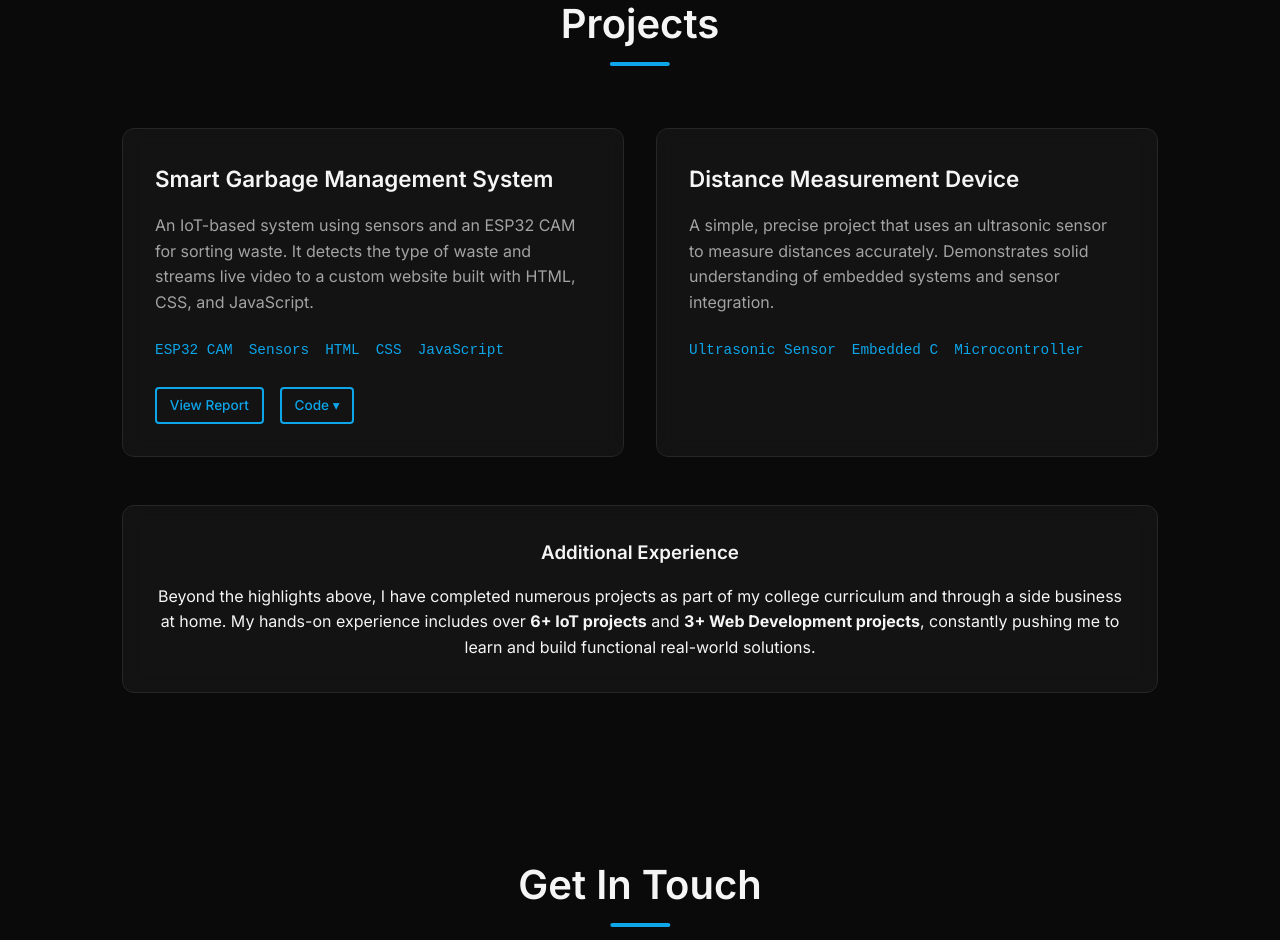
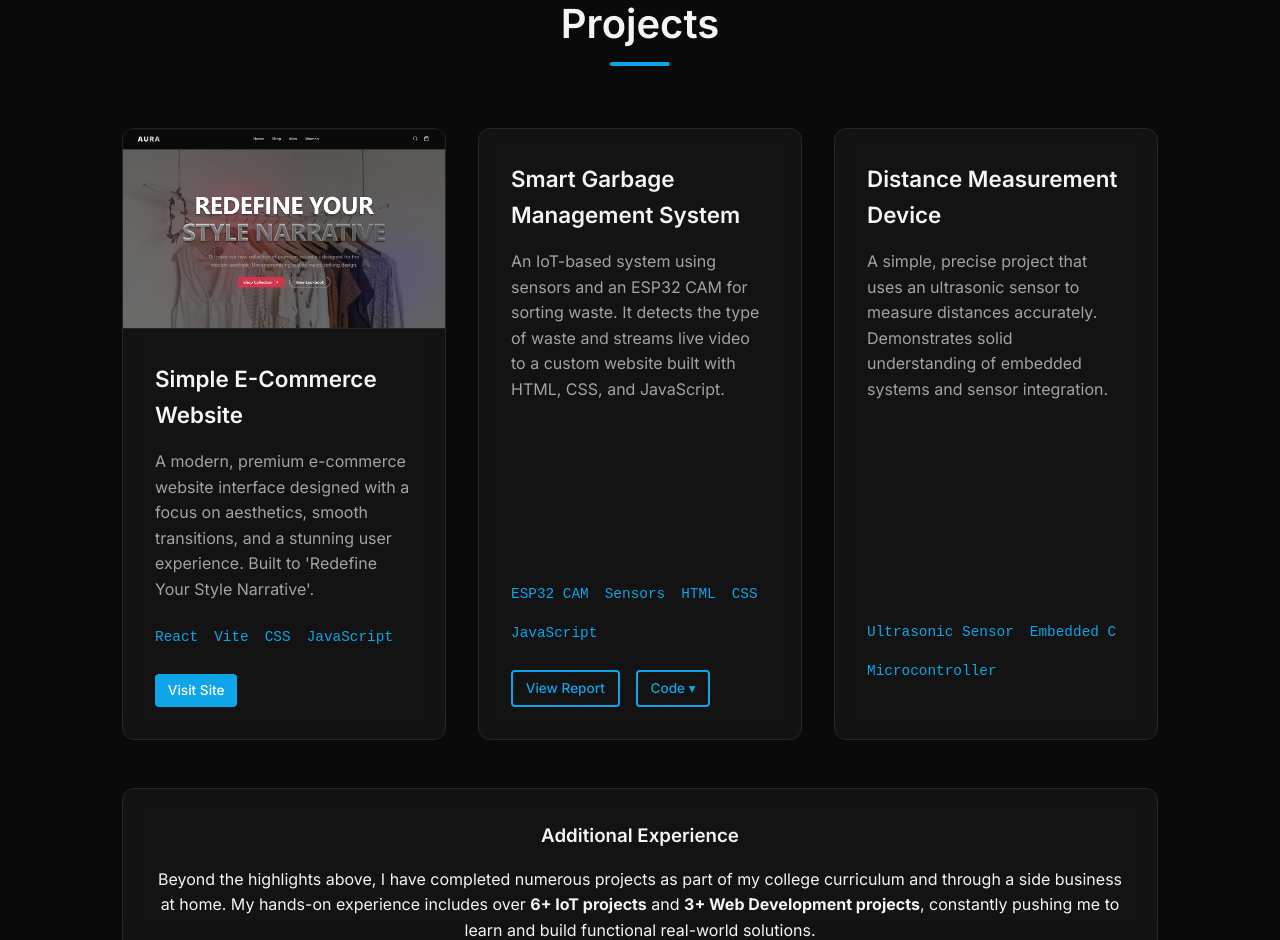
Before and after one commit to abhishekrsen/Abhishek-R-Sen-Portfolio, a React (Vite) app in the folder client/: page / in a window 1280 px wide. Shown: the part 2680-3620 px from the top of the page. Built offline with nearby package versions, Linux system fonts and the light colour scheme.

Commit message:
feat: add simple ecommerce project and live link

```diff
--- a/client/src/components/Projects.css
+++ b/client/src/components/Projects.css
@@ -10,6 +10,33 @@
   flex-direction: column;
   justify-content: space-between;
   height: 100%;
+  padding: 0 !important; /* Removing padding to allow image to stretch */
+  overflow: hidden; /* Ensure image respects border radius */
+}
+
+.project-image-container {
+  width: 100%;
+  height: 200px;
+  overflow: hidden;
+  border-bottom: 1px solid var(--border-color);
+}
+
+.project-image {
+  width: 100%;
+  height: 100%;
+  object-fit: cover;
+  transition: transform var(--transition-med);
+}
+
+.project-card:hover .project-image {
+  transform: scale(1.05);
+}
+
+.project-content {
+  padding: 2rem;
+  display: flex;
+  flex-direction: column;
+  flex-grow: 1;
 }
 
 .project-title {
--- a/client/src/components/Projects.jsx
+++ b/client/src/components/Projects.jsx
@@ -3,6 +3,13 @@ import './Projects.css';
 
 const Projects = () => {
   const projectList = [
+    {
+      title: "Simple E-Commerce Website",
+      description: "A modern, premium e-commerce website interface designed with a focus on aesthetics, smooth transitions, and a stunning user experience. Built to 'Redefine Your Style Narrative'.",
+      techStack: ["React", "Vite", "CSS", "JavaScript"],
+      image: "/ecommerce.png",
+      liveLink: "https://simple-e-comerse.vercel.app/"
+    },
     {
       title: "Smart Garbage Management System",
       description: "An IoT-based system using sensors and an ESP32 CAM for sorting waste. It detects the type of waste and streams live video to a custom website built with HTML, CSS, and JavaScript.",
@@ -27,6 +34,11 @@ const Projects = () => {
         <div className="projects-grid">
           {projectList.map((project, index) => (
             <div key={index} className={`project-card glass-card delay-${(index + 1) * 100} animate-fade-in-up`}>
+              {project.image && (
+                <div className="project-image-container">
+                  <img src={project.image} alt={project.title} className="project-image" />
+                </div>
+              )}
               <div className="project-content">
                 <h3 className="project-title">{project.title}</h3>
                 <p className="project-description">{project.description}</p>
@@ -39,6 +51,11 @@ const Projects = () => {
                   {project.reportLink && (
                     <a href={project.reportLink} target="_blank" rel="noopener noreferrer" className="btn btn-outline btn-sm">
                       View Report
+                    </a>
+                  )}
+                  {project.liveLink && (
+                    <a href={project.liveLink} target="_blank" rel="noopener noreferrer" className="btn btn-primary btn-sm">
+                      Visit Site
                     </a>
                   )}
                   {project.codeLinks && (
```
Also changed, not shown: client/public/ecommerce.png (added).
